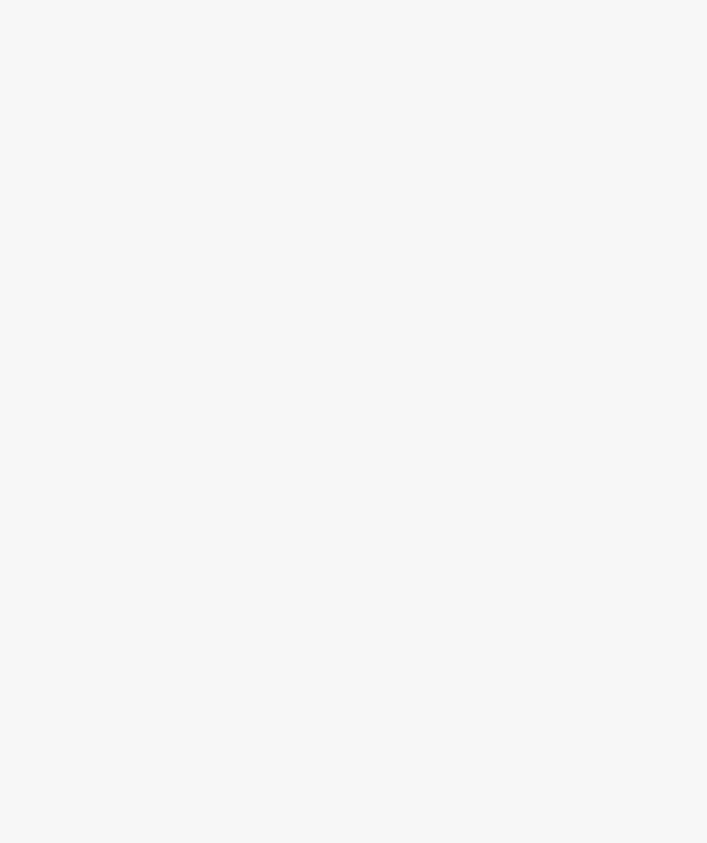
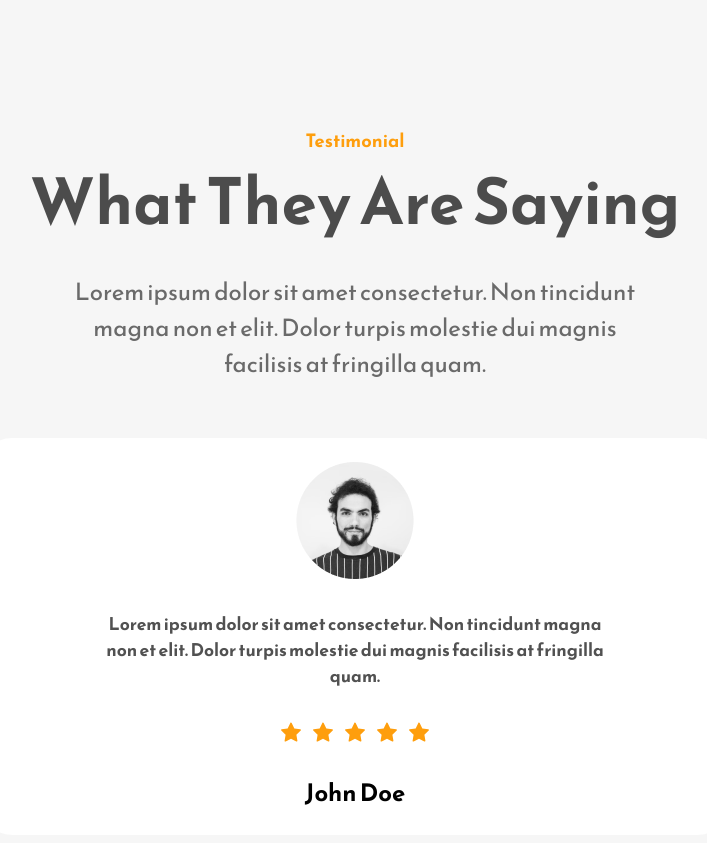
Before and after one commit to Abdelrahman5243/Restaurant-Landing-Page, a React (Create React App) app: page / in a window 1280 px wide. Shown: the part 2800-3643 px from the top of the page, without its empty margins (285-992 px from the left). Before the commit the page ends 2687 px from the top, so only its background shows below. Built offline with nearby package versions, Linux system fonts and the light colour scheme.

Commit message:
add Testimonial section

```diff
--- a/src/App.js
+++ b/src/App.js
@@ -2,6 +2,7 @@
 import Home from './Components/Home';
 import About from './Components/About';
 import Work from './Components/Work';
+import Testimonial from './Components/Testimonial';
 
 
 
@@ -11,6 +12,7 @@
 <Home/>
 <About/>
 <Work/>
+<Testimonial/>
 
     </div>
   );
--- /dev/null
+++ b/src/Components/Testimonial.js
@@ -0,0 +1,35 @@
+import React from "react";
+import ProfilePic from "../Assets/john-doe-image.png";
+import { AiFillStar } from "react-icons/ai";
+
+const Testimonial = () => {
+  return (
+    <div className="work-section-wrapper">
+      <div className="work-section-top">
+        <p className="primary-subheading">Testimonial</p>
+        <h1 className="primary-heading">What They Are Saying</h1>
+        <p className="primary-text">
+          Lorem ipsum dolor sit amet consectetur. Non tincidunt magna non et
+          elit. Dolor turpis molestie dui magnis facilisis at fringilla quam.
+        </p>
+      </div>
+      <div className="testimonial-section-bottom">
+        <img src={ProfilePic} alt="" />
+        <p>
+          Lorem ipsum dolor sit amet consectetur. Non tincidunt magna non et
+          elit. Dolor turpis molestie dui magnis facilisis at fringilla quam.
+        </p>
+        <div className="testimonials-stars-container">
+          <AiFillStar />
+          <AiFillStar />
+          <AiFillStar />
+          <AiFillStar />
+          <AiFillStar />
+        </div>
+        <h2>John Doe</h2>
+      </div>
+    </div>
+  );
+};
+
+export default Testimonial;
```
